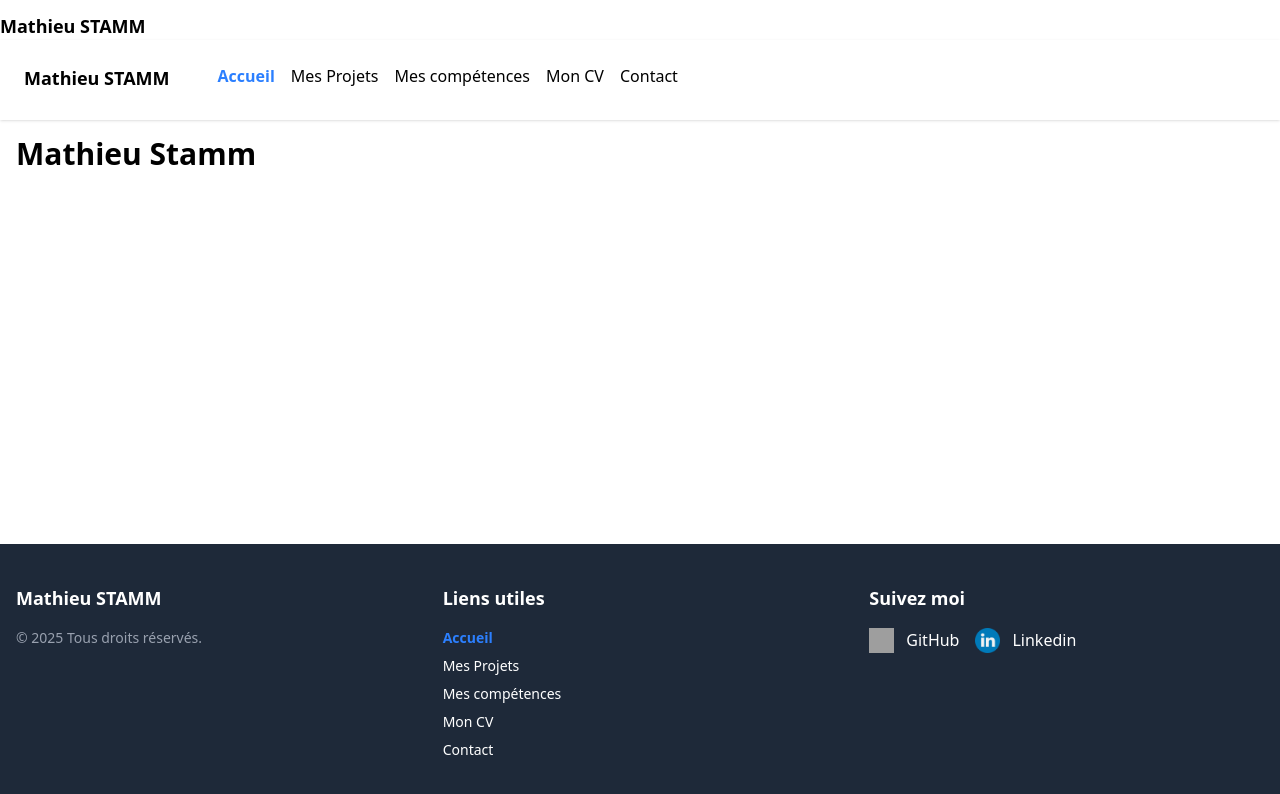
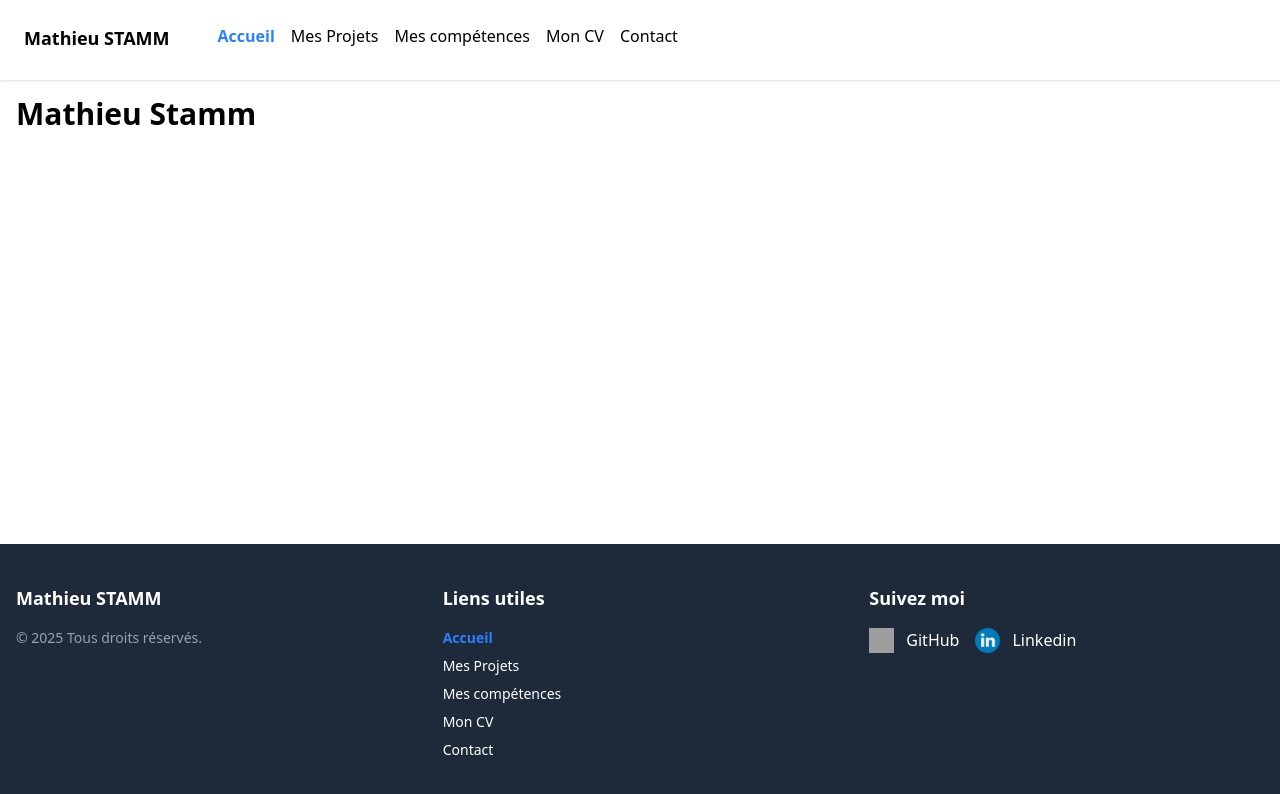
Before and after one commit to Mamath68/portfolio-angular, an Angular app: page / in a window 1280 px wide. Shown: the top 794 px of the page. Built offline with nearby package versions, Linux system fonts and the light colour scheme; grey boxes are pictures that could not be loaded.

Commit message:
ajout d'un message en mode portable

```diff
--- a/src/app/layout/header/header.html
+++ b/src/app/layout/header/header.html
@@ -1,8 +1,8 @@
-<div class="flex justify-between">
+<div class="flex">
   <button (click)="toggleDrawer()" class="p-2 text-gray-700 text-3xl md:hidden">
     ☰
   </button>
-  <h3 class="font-bold text-lg pt-3">Mathieu STAMM</h3>
+  <h3 class="font-bold text-lg pt-3 ms-35 md:hidden">Mathieu STAMM</h3>
 
 </div>
 
```
